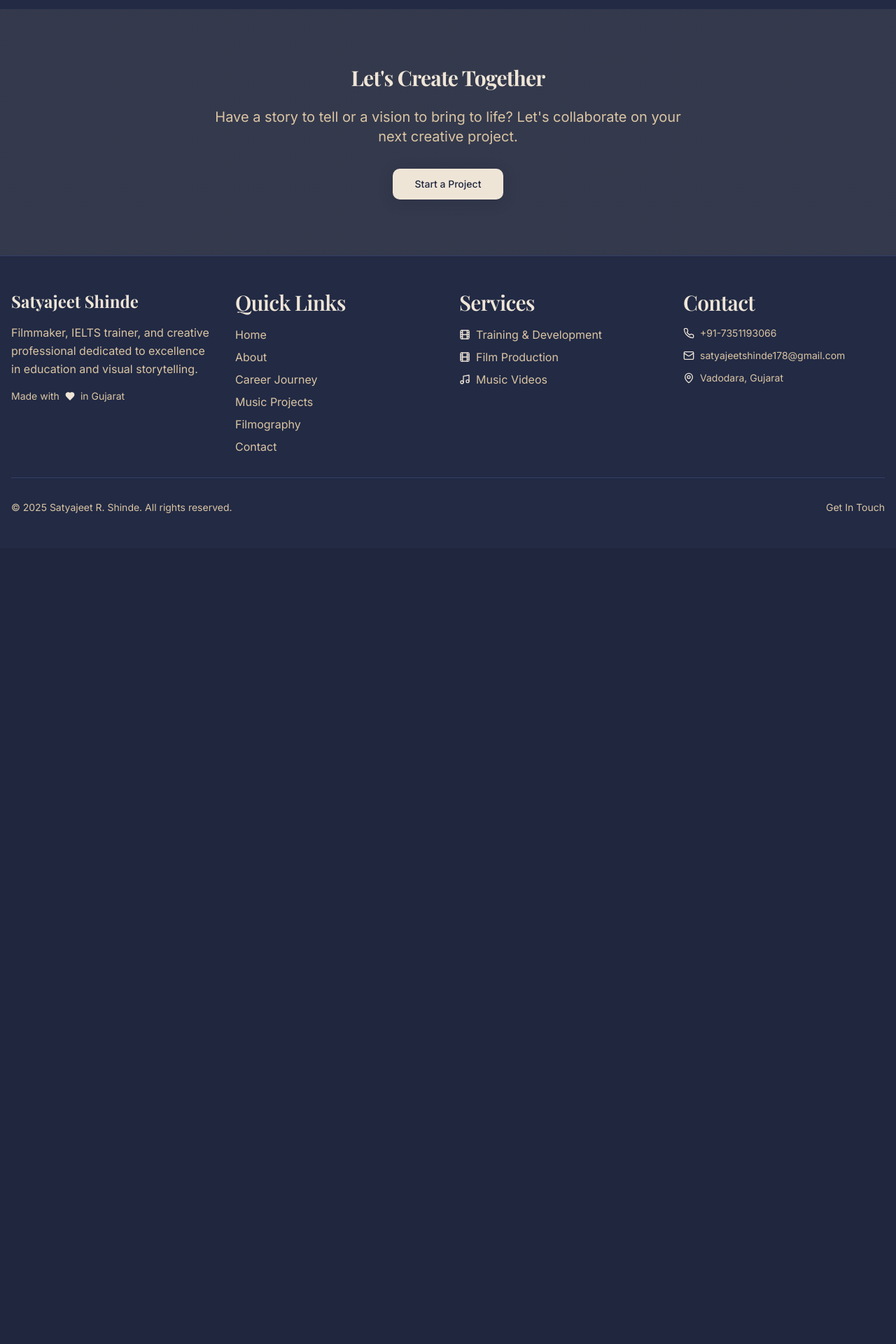
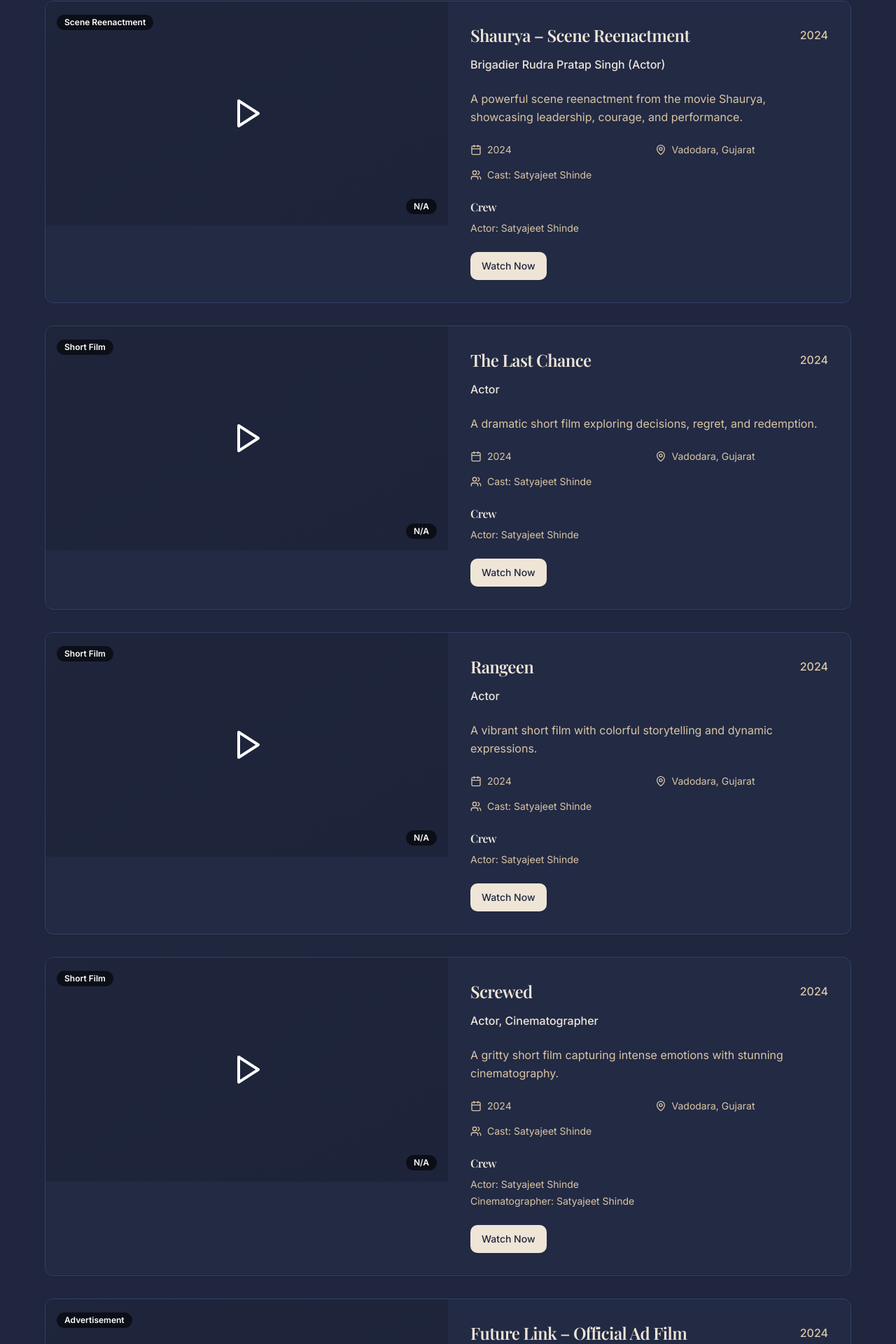
Before and after one commit to zenishxworld/satyajeet-artistry-hub, a React (Vite) app: page /filmography in a window 1280 px wide. Shown: the part 2525-4445 px from the top of the page at 70% size. Before the commit the page ends 3308 px from the top, so only its background shows below. Built offline with nearby package versions, Linux system fonts and the light colour scheme.

Commit message:
Add filmography entries

```diff
--- a/src/pages/Filmography.tsx
+++ b/src/pages/Filmography.tsx
@@ -8,6 +8,7 @@ const Filmography = () => {
   const [selectedProject, setSelectedProject] = useState<number | null>(null);
 
   const filmProjects = [
+    // Existing demo projects
     {
       title: "Meri Zindagi",
       year: "2024",
@@ -45,6 +46,100 @@ const Filmography = () => {
       youtubeId: "dQw4w9WgXcQ", // Placeholder - replace with actual video ID
       cast: ["Satyajeet Shinde", "Local Actors"],
       crew: ["Co-Director: Satyajeet Shinde", "Cinematography: Team", "Sound: Post-Production Team"],
+      awards: [],
+    },
+    // Real filmography entries
+    {
+      title: "Inse Milye",
+      year: "2024",
+      role: "Actor, Cinematographer",
+      genre: "Short Film",
+      duration: "N/A",
+      location: "Vadodara, Gujarat",
+      description: "A short film portraying a heartfelt narrative with strong visuals and emotional depth.",
+      youtubeId: "1HqRPRkodnc",
+      cast: ["Satyajeet Shinde"],
+      crew: ["Actor: Satyajeet Shinde", "Cinematographer: Satyajeet Shinde"],
+      awards: [],
+    },
+    {
+      title: "Shaurya – Scene Reenactment",
+      year: "2024",
+      role: "Brigadier Rudra Pratap Singh (Actor)",
+      genre: "Scene Reenactment",
+      duration: "N/A",
+      location: "Vadodara, Gujarat",
+      description: "A powerful scene reenactment from the movie Shaurya, showcasing leadership, courage, and performance.",
+      youtubeId: "AL4mX3qdVUw",
+      cast: ["Satyajeet Shinde"],
+      crew: ["Actor: Satyajeet Shinde"],
+      awards: [],
+    },
+    {
+      title: "The Last Chance",
+      year: "2024",
+      role: "Actor",
+      genre: "Short Film",
+      duration: "N/A",
+      location: "Vadodara, Gujarat",
+      description: "A dramatic short film exploring decisions, regret, and redemption.",
+      youtubeId: "leu7TSJ6oAo",
+      cast: ["Satyajeet Shinde"],
+      crew: ["Actor: Satyajeet Shinde"],
+      awards: [],
+    },
+    {
+      title: "Rangeen",
+      year: "2024",
+      role: "Actor",
+      genre: "Short Film",
+      duration: "N/A",
+      location: "Vadodara, Gujarat",
+      description: "A vibrant short film with colorful storytelling and dynamic expressions.",
+      youtubeId: "y0Mu4MoLpak",
+      cast: ["Satyajeet Shinde"],
+      crew: ["Actor: Satyajeet Shinde"],
+      awards: [],
+    },
+    {
+      title: "Screwed",
+      year: "2024",
+      role: "Actor, Cinematographer",
+      genre: "Short Film",
+      duration: "N/A",
+      location: "Vadodara, Gujarat",
+      description: "A gritty short film capturing intense emotions with stunning cinematography.",
+      youtubeId: "eBqeUcmq3xE",
+      cast: ["Satyajeet Shinde"],
+      crew: ["Actor: Satyajeet Shinde", "Cinematographer: Satyajeet Shinde"],
+      awards: [],
+    },
+    {
+      title: "Future Link – Official Ad Film",
+      year: "2024",
+      role: "Director, Concept Creator",
+      genre: "Advertisement",
+      duration: "N/A",
+      location: "Vadodara, Gujarat",
+      description: "A corporate ad film promoting the values and vision of Future Link Consultants.",
+      youtubeId: "w--NEqPjzEk",
+      cast: [],
+      crew: ["Director: Satyajeet Shinde", "Concept: Satyajeet Shinde"],
+      awards: [],
+    },
+    {
+      title: "SVIT Workshop Recap",
+      year: "2023",
+      role: "Workshop Conductor & Filmmaking Mentor",
+      genre: "Workshop Documentation",
+      duration: "N/A",
+      location: "Vasad, Gujarat",
+      description: "A 5-day filmmaking workshop conducted at SVIT, showcasing hands-on film training for students.",
+      youtubeId: null, // Facebook video
+      facebookEmbed: true,
+      facebookUrl: "https://www.facebook.com/plugins/video.php?href=https%3A%2F%2Fwww.facebook.com%2Fvarun.vasava%2Fvideos%2F721789507852026%2F&show_text=0&width=400",
+      cast: ["SVIT Students"],
+      crew: ["Workshop Conductor: Satyajeet Shinde", "Filmmaking Mentor: Satyajeet Shinde"],
       awards: [],
     }
   ];
@@ -85,6 +180,18 @@ const Filmography = () => {
                     >
                       {selectedProject === index ? (
                         <div className="video-container absolute inset-4">
+                          {project.facebookEmbed ? (
+                            <iframe
+                              src={project.facebookUrl}
+                              width="100%"
+                              height="100%"
+                              style={{ border: 'none', overflow: 'hidden' }}
+                              scrolling="no"
+                              frameBorder="0"
+                              allowTransparency={true}
+                              allowFullScreen={true}
+                            />
+                          ) : (
                             <iframe
                               src={`https://www.youtube.com/embed/${project.youtubeId}?autoplay=1`}
                               title={project.title}
@@ -92,6 +199,7 @@ const Filmography = () => {
                               allow="accelerometer; autoplay; clipboard-write; encrypted-media; gyroscope; picture-in-picture"
                               allowFullScreen
                             />
+                          )}
                         </div>
                       ) : (
                         <>
```
Lines whose indentation alone changed are shown as unchanged.
